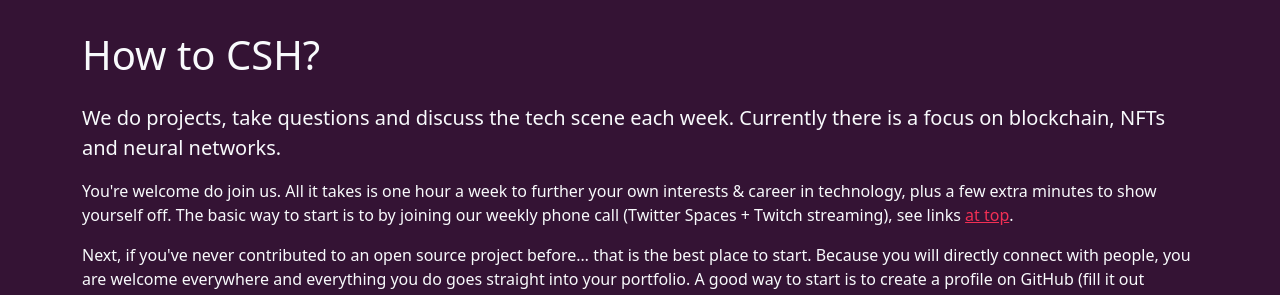
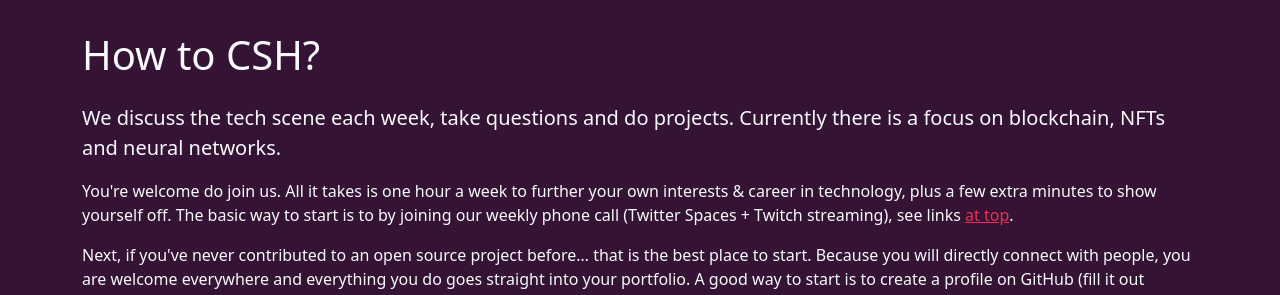
Before and after one commit to community-service/hour.gg, a Jekyll site: the page built from index.html, in a window 1280 px wide and 900 px high, scrolled down 15006 px. Shown: the part 235-530 px from the top of the window. Built offline with Jekyll 4.4.1, drawn with Linux system fonts in a browser that asks for light colours.

Commit message:
update keywords

```diff
--- a/_data/channel.yml
+++ b/_data/channel.yml
@@ -8,7 +8,7 @@
 title: "Community Service Hour"
 
 # The maximum amount of text allowed for this tag is 4000 bytes.
-description: "We take questions, discuss the scene each week, blog and do projects. Live show every Tuesday @ 6pm New York time. With your cohosts William Entriken (lead author of ERC-721) and Daniel Tedesco."
+description: "We discuss the tech scene each week, take questions and do projects. Live show every Tuesday @ 6pm New York time. With your cohosts William Entriken (lead author of ERC-721) and Daniel Tedesco. AI, blockchain, NFT, crypto, education, neural networks, python."
 
 itunes-image: "https://hour.gg/podcast.jpg"
 language: "en-us"
--- a/index.html
+++ b/index.html
@@ -200,7 +200,7 @@ layout: none
     <h1 class="my-4" id="how-to-csh">
       How to CSH?
     </h1>
-    <p class="lead">We do <strong>projects</strong>, <strong>take questions</strong> and <strong>discuss</strong> the tech scene each week. Currently there is a focus on blockchain, NFTs and neural networks.</p>
+    <p class="lead">We discuss <strong>the tech scene</strong> each week, <strong>take questions</strong> and <strong>do projects</strong>. Currently there is a focus on blockchain, NFTs and neural networks.</p>
     <p>You're welcome do join us. All it takes is one hour a week to further your own interests &amp; career in technology, plus a few extra minutes to show yourself off. The basic way to start is to by joining our weekly phone call (Twitter Spaces + Twitch streaming), see links <a class="link-primary" href="#top">at top</a>.</p>
     <p>Next, if you've never contributed to an open source project before&hellip; that is the best place to start. Because you will directly connect with people, you are welcome everywhere and everything you do goes straight into your portfolio. A good way to start is to create a profile on GitHub (fill it out ENTIRELY), find any project you are interested (for example <a class="link-primary" href="">this web page you are reading is open source</a>), edit to fix a typo there and then send your contribution however to the project maintainer. On GitHub this is called "save", "fork" and "pull request", you get all those by clicking the green buttons after you save your change.</p>
     <p>From your first typo-fix, you have already passed 80% of the world in building your portfolio in technology. Yes really. Put it on your resume. Yes really. Then imagine what other project you will take on next. You're welcome to share with us on the call, and can expect lots of encouragement.</p>
```
